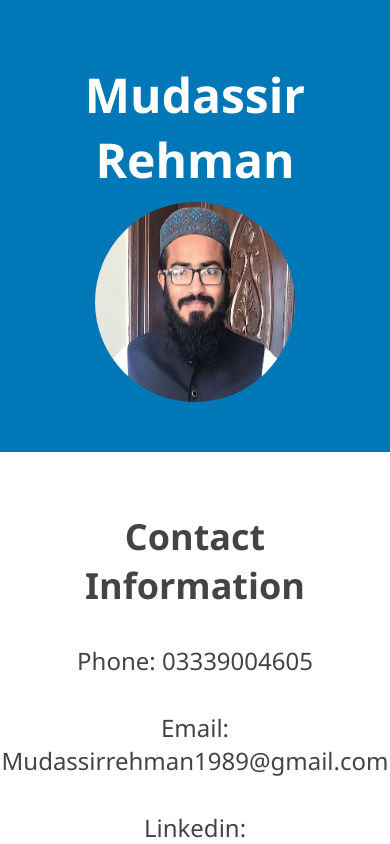
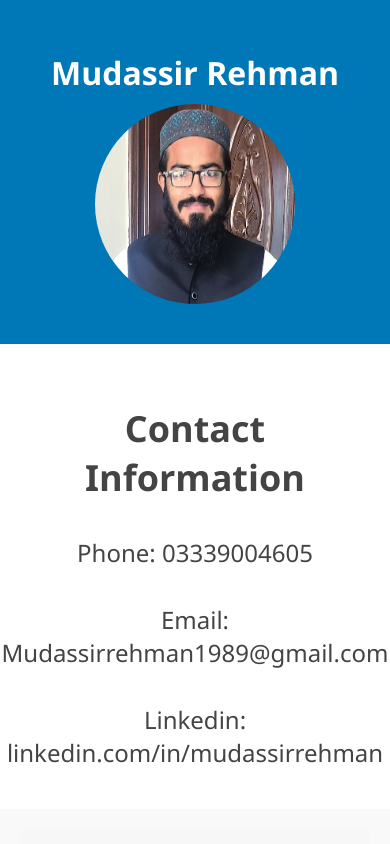
Before and after one commit to Mudassirrahman/cv-mudassir-rehman, a React (Create React App) app: page / in a window 390 px wide. Shown: the top 844 px of the page. Built offline with nearby package versions, Linux system fonts and the light colour scheme.

Commit message:
css audjst

```diff
--- a/src/App.css
+++ b/src/App.css
@@ -21,6 +21,12 @@ header h1 {
   margin-bottom: 10px;
 }
 
+@media screen and (max-width: 768px) {
+ header h1 {
+  font-size: 32px;
+ }
+}
+
 header h2 {
   font-size: 24px;
   margin-top: 10px;
@@ -30,7 +36,7 @@ header img {
   width: 200px;
   height: 200px;
   border-radius: 50%;
-  margin-bottom: 20px;
+  margin-bottom: 10px;
 }
 
 /* Style the contact section */
```
